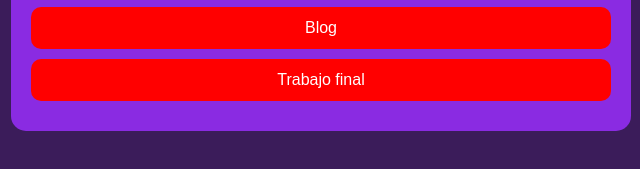
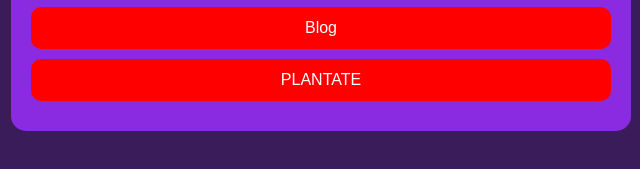
Before and after one commit to Mauroviotto/Trabajo-practico-n-2, a plain HTML site: page index.html in a window 1280 px wide. Shown: the part 561-730 px from the top of the page, 319-959 px from the left. Drawn offline with Linux system fonts and the light colour scheme.

Commit message:
Fix HTML structure and update links

```diff
--- a/index.html
+++ b/index.html
@@ -28,10 +28,11 @@
             <ul>
                 <li class="Trabajo"> <a href="./identikit/index.html">Identikit</a></li>
                 <li class="Trabajo"><a href="./Blog/index.html">Blog</a></li>
-                <li class="Trabajo"><a href="#">Trabajo final</a></li>
+                <li class="Trabajo"><a href="./on/home.html">PLANTATE</a></li>
             </ul>
         </nav>
     </main>
 
 </body>
+
 </html>
```
